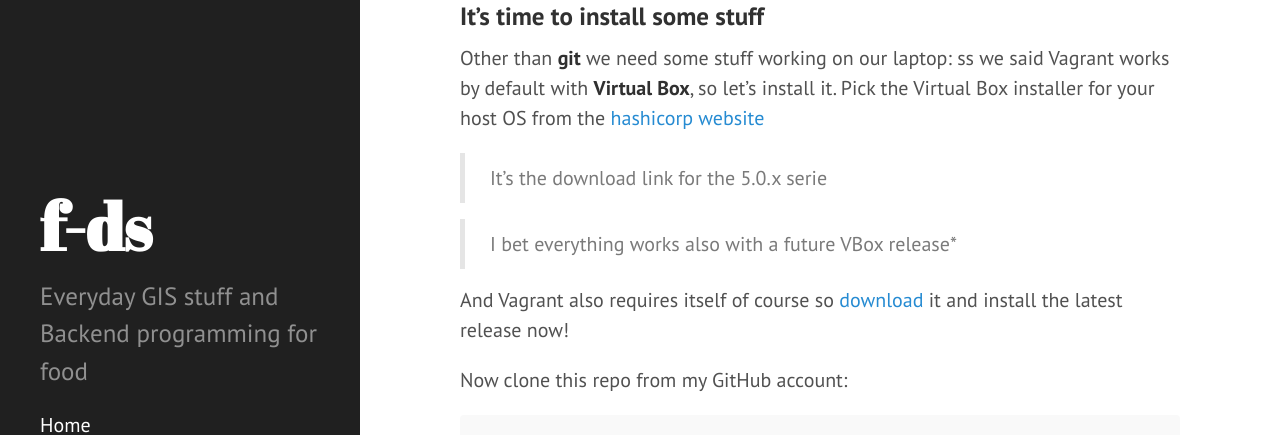
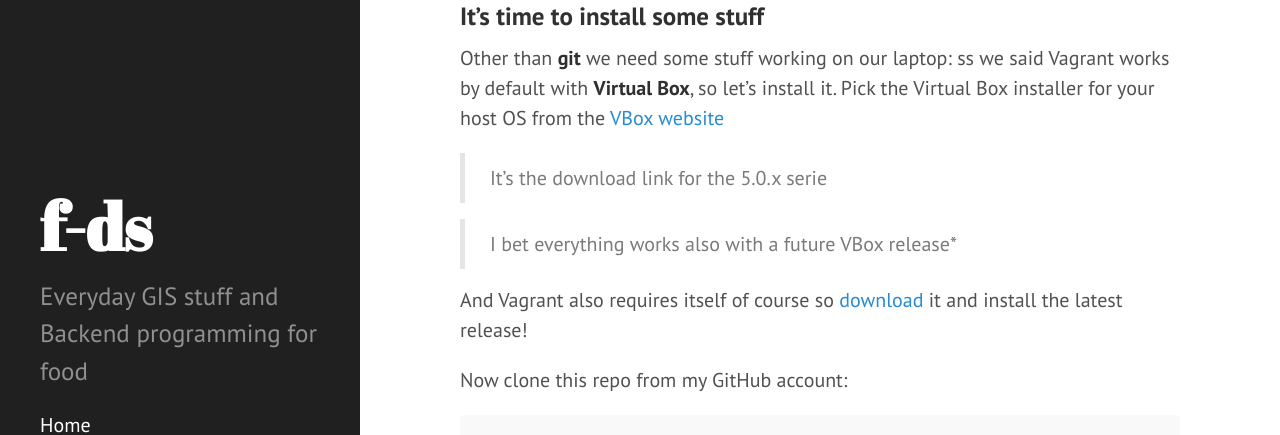
Before and after one commit to f-ds/f-ds.github.io, a Jekyll site: the page built from _posts/2016-04-14-real-vagrant-in-2-minutes-run-ubuntu-or-centos.markdown, in a window 1280 px wide and 900 px high, scrolled down 985 px. Shown: the part 155-590 px from the top of the window. Built offline with Jekyll 4.4.1, drawn with Linux system fonts in a browser that asks for light colours; nearby versions of some CDN libraries.

```diff
--- a/_posts/2016-04-14-real-vagrant-in-2-minutes-run-ubuntu-or-centos.markdown
+++ b/_posts/2016-04-14-real-vagrant-in-2-minutes-run-ubuntu-or-centos.markdown
@@ -29,13 +29,13 @@
 
 Other than **git** we need some stuff working on our laptop:
 ss we said Vagrant works by default with **Virtual Box**, so let's install it.
-Pick the Virtual Box installer for your host OS from the [hashicorp website](https://www.virtualbox.org/wiki/Download_Old_Builds_5_0)
+Pick the Virtual Box installer for your host OS from the [VBox website](https://www.virtualbox.org/wiki/Download_Old_Builds_5_0)
 
 > It's the download link for the 5.0.x serie
 
 >I bet everything works also with a future VBox release*
 
-And Vagrant also requires itself of course so [download](https://www.vagrantup.com/downloads.html) it and install the latest release now!
+And Vagrant also requires itself of course so [download](https://www.vagrantup.com/downloads.html) it and install the latest release!
 
 Now clone this repo from my GitHub account:
 
```
